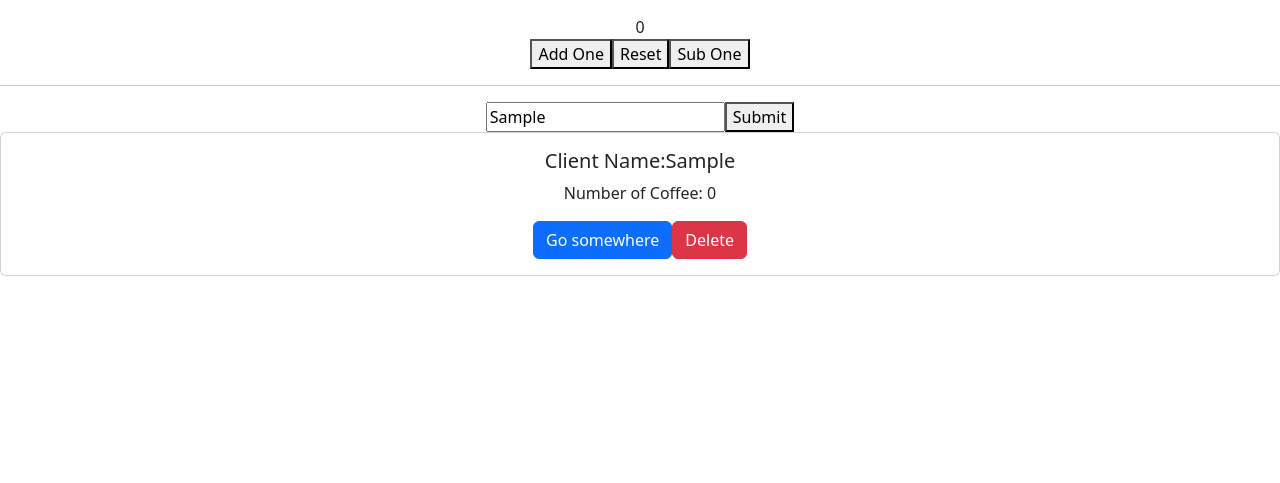
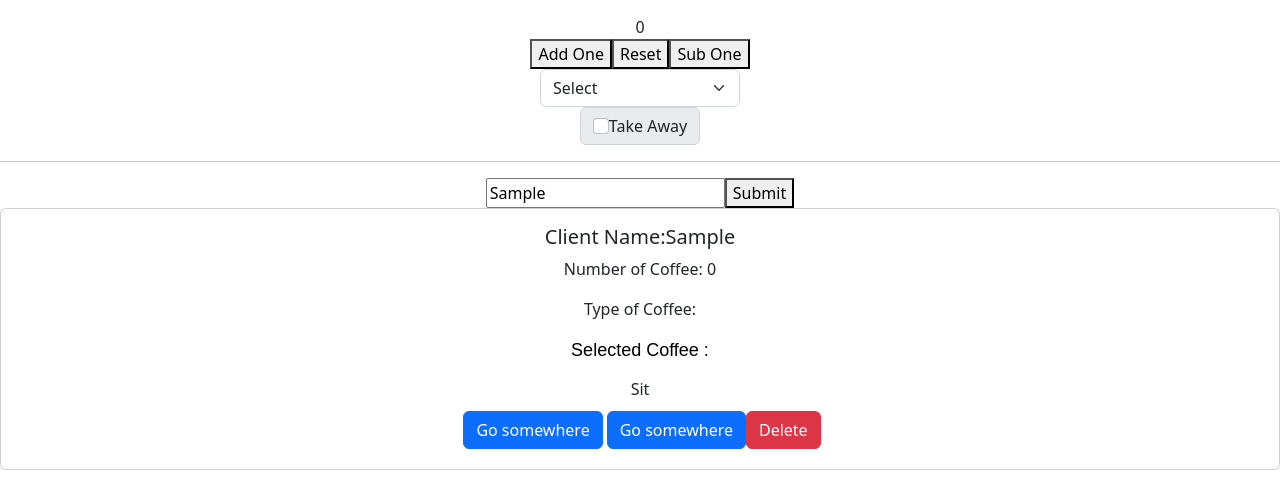
Before and after one commit to Samerhajj/New_React_Project_Learn, a React (Create React App) app in the folder react-learn/: page / in a window 1280 px wide. Both pictures are taken after typing "Sample" into the empty fields and a click on the button "Submit". Shown: the part 364-847 px from the top of the page. Before the commit the page ends 800 px from the top, so only its background shows below. Built offline with nearby package versions, Linux system fonts and the light colour scheme.

Commit message:
Added checkbox and menu bar for drink choices

```diff
--- a/react-learn/package.json
+++ b/react-learn/package.json
@@ -3,6 +3,7 @@
   "version": "0.1.0",
   "private": true,
   "dependencies": {
+    "@progress/kendo-react-all": "^5.5.0",
     "@testing-library/jest-dom": "^5.16.5",
     "@testing-library/react": "^13.3.0",
     "@testing-library/user-event": "^13.5.0",
--- a/react-learn/src/App.js
+++ b/react-learn/src/App.js
@@ -1,6 +1,7 @@
 import AboutUs from "./components/AboutUs";
 import Header from "./components/Header";
 import Homepage from "./components/Homepage";
+import Select from "./components/Select";
 
 
 function App() {
@@ -10,6 +11,7 @@ function App() {
     <Header/>
     <Homepage name ="Coffee Shop"/>
     {/* <AboutUs/> */}
+     {/* <Select/>  */}
      </div>
   );
 }
--- a/react-learn/src/components/Card.js
+++ b/react-learn/src/components/Card.js
@@ -1,4 +1,6 @@
-export default function Card({clientName,counter,setUserList,id,userList,item,setHistoryList,historyList}){
+import styles from "./style.module.css"
+
+export default function Card({clientName,counter,setUserList,id,userList,item,setHistoryList,historyList,selectC,isChecked}){
 
 
    const deleteCard =()=>{
@@ -12,17 +14,23 @@ export default function Card({clientName,counter,setUserList,id,userList,item,se
 
 
 
-
     return(
       <>
       <div className="card" width={200}>
-  <div class="card-body">
-    <h5 class="card-title">Client Name:{clientName}</h5>
-    <div class="row">
-                    <div class="col-xs-12">
-                    <p class="card-text">Number of Coffee: {counter}</p>
-                        <button class="btn btn-primary" type="submit">Go somewhere</button>
-                        <button class="btn btn-danger" onClick={deleteCard} type="button">Delete</button>
+  <div className="card-body">
+    <h5 className="card-title">Client Name:{clientName}</h5>
+    <div className="row">
+                    <div className="col-xs-12">
+                    <p className="card-text">Number of Coffee: {counter}</p>
+                    <p className="card-text">Type of Coffee:{selectC}</p>
+                    <p className="card-text"><span  className={styles.st}>Selected Coffee : {selectC}</span></p>
+            {isChecked ? <h6 className={styles.stm}>TakeAway</h6> : <h6 >Sit</h6>}
+            <a href="#" className="btn btn-primary m-1">Go somewhere</a>
+
+
+
+                        <button className="btn btn-primary" type="submit">Go somewhere</button>
+                        <button className="btn btn-danger" onClick={deleteCard} type="button">Delete</button>
                     </div>
                 </div>
   </div>
--- a/react-learn/src/components/History.js
+++ b/react-learn/src/components/History.js
@@ -1,7 +1,9 @@
 export default function History({m})
 {
     return (
-        <div><p class="text-primary">Number of orders:{m.counter}
-            </p>  <p class="text-white-bg-dark"> Client Name:{m.clientName}</p></div>
+        <div><p className="text-primary">Number of orders:{m.counter}
+            </p>  <p className="text-white-bg-dark"> Client Name:{m.clientName}</p>
+            <p className="text-blue-bsg-red"> Type of Coffee : {m.selectC}</p>
+            </div>
     );
 }
--- a/react-learn/src/components/HistoryList.js
+++ b/react-learn/src/components/HistoryList.js
@@ -6,11 +6,11 @@ export default function HistoryList({historyList})
 
 return (
     <div>
-        <ul className="list-group">
+        <ul classNameName="list-group">
             {
         historyList.map((m)=>{
             return(
-                <li className="list-group-item">
+                <li classNameName="list-group-item">
                     <History m={m}/>
                 </li>
 
--- a/react-learn/src/components/Homepage.js
+++ b/react-learn/src/components/Homepage.js
@@ -1,7 +1,9 @@
-import {react,useState} from 'react'
-import Card from './Card';
+import {React,useState,useContext, createContext} from 'react'
 import ListCard from './ListCard';
 import shortid from 'shortid';
+import Select from './Select';
+import styles from "./style.module.css"
+
 import HistoryList from './HistoryList';
 export default function Homepage({name}){
     const [counter,setCounter]= useState(0);
@@ -11,13 +13,21 @@ export default function Homepage({name}){
     const reset =()=>{setCounter(0);};
         const[clientName,setClientName]=useState('');
         const handleSubmit = (e) =>{
-            const client = {clientName,counter,id:shortid.generate()};
+            const client = {clientName,counter,selectC,isChecked,id:shortid.generate()};
             e.preventDefault();
             console.log(`Form Submitted,${clientName}`);
             setUserList([...userList,client])
     }
+    const selectContext = createContext();
 
+    const [selectC,setSelectC]= useState("");// state of selected value
    const [historyList,setHistoryList]=useState([]);
+
+   const [isChecked, setIsChecked] = useState(false);
+
+   const handleOnChange =()=>{
+    setIsChecked(!isChecked);
+   }
 
 
    console.log(userList);
@@ -34,6 +44,24 @@ export default function Homepage({name}){
             <button className='control_btn' onClick={increase}>Add One</button>
             <button className='control-btn' onClick={reset}>Reset</button>
             <button className='control-btn' onClick={decrease}>Sub One  </button>
+            <selectContext.Provider value={selectC}>
+             <Select selectC={selectC} setSelectC={setSelectC}/>
+            </selectContext.Provider>
+
+             <div className={styles.sc}>
+                        {/* <div className="input-group-text"> */}
+                        <div className="input-group-text">
+                            {/* {check box} */}
+                            <input checked={isChecked} onChange={handleOnChange}
+                                className="form-check-input mt-0" type="checkbox"
+                                value="" aria-label="Checkbox for following text input"/>
+                            <label >Take Away</label>
+                        </div>
+                    </div>
+
+
+
+
 
         </div>
         </span>
@@ -44,8 +72,11 @@ export default function Homepage({name}){
         </form>
         </div>
         {/* <Card counter={counter}></Card> */}
+
         <ListCard userList={userList} setUserList={setUserList} historyList={historyList} setHistoryList={setHistoryList}/>
+
         <HistoryList historyList={historyList}></HistoryList>
+
 
 
         </center>
--- a/react-learn/src/components/ListCard.js
+++ b/react-learn/src/components/ListCard.js
@@ -9,12 +9,16 @@ export default function ListCard({userList,setUserList,historyList,setHistoryLis
                 userList.map((item)=>(
                     <Card counter={item.counter}
                     clientName={item.clientName}
+                    selectC={item.selectC}
+                    isChecked={item.isChecked}
                     userList={userList}
                     setUserList={setUserList}
                     id = {item.id}
                     item={item}
                     setHistoryList={setHistoryList}
-                    historyList={historyList}/>
+                    historyList={historyList}
+
+                  />
                 ))
                 }
         </div>
--- /dev/null
+++ b/react-learn/src/components/Select.js
@@ -0,0 +1,18 @@
+
+import React,{useContext} from "react";
+export default function Select({setSelectC}){
+
+    const selectHandle = (event)=>{
+        setSelectC(event.target.value);
+    }
+    return(
+        <select style={{ width:200} } className="form-select" aria-label="Default select example" id="lang" onChange={selectHandle}>
+                  <option value="Select">Select</option>
+                  <option value="Ice Coffee">Ice Coffee</option>
+                  <option value="Hot Chocolate">Hot hocolate</option>
+                  <option value="Espresso">Espresso</option>
+                  <option value="Black Coffee">Black Coffee</option>
+                  {/* {console.log(selectC)} */}
+        </select>
+    )
+}
--- /dev/null
+++ b/react-learn/src/components/style.module.css
@@ -0,0 +1,20 @@
+.st{
+    color:rgb(0, 0, 0);
+    font-family: sans-serif;
+    font-size: 18px;
+}
+.card-body{
+    border: 10px solid green;
+}
+.sc{
+    color:blue;
+    display: flex;
+  align-items: center;
+  justify-content: center;
+  width:100%;
+  background-color: none;
+}
+.stm{
+    color:gary;
+    font-family:Cambria, Cochin, Georgia, Times, 'Times New Roman', serif
+}
```
Also changed, not shown: 1 other file (tests, documents, lock files or other folders).
